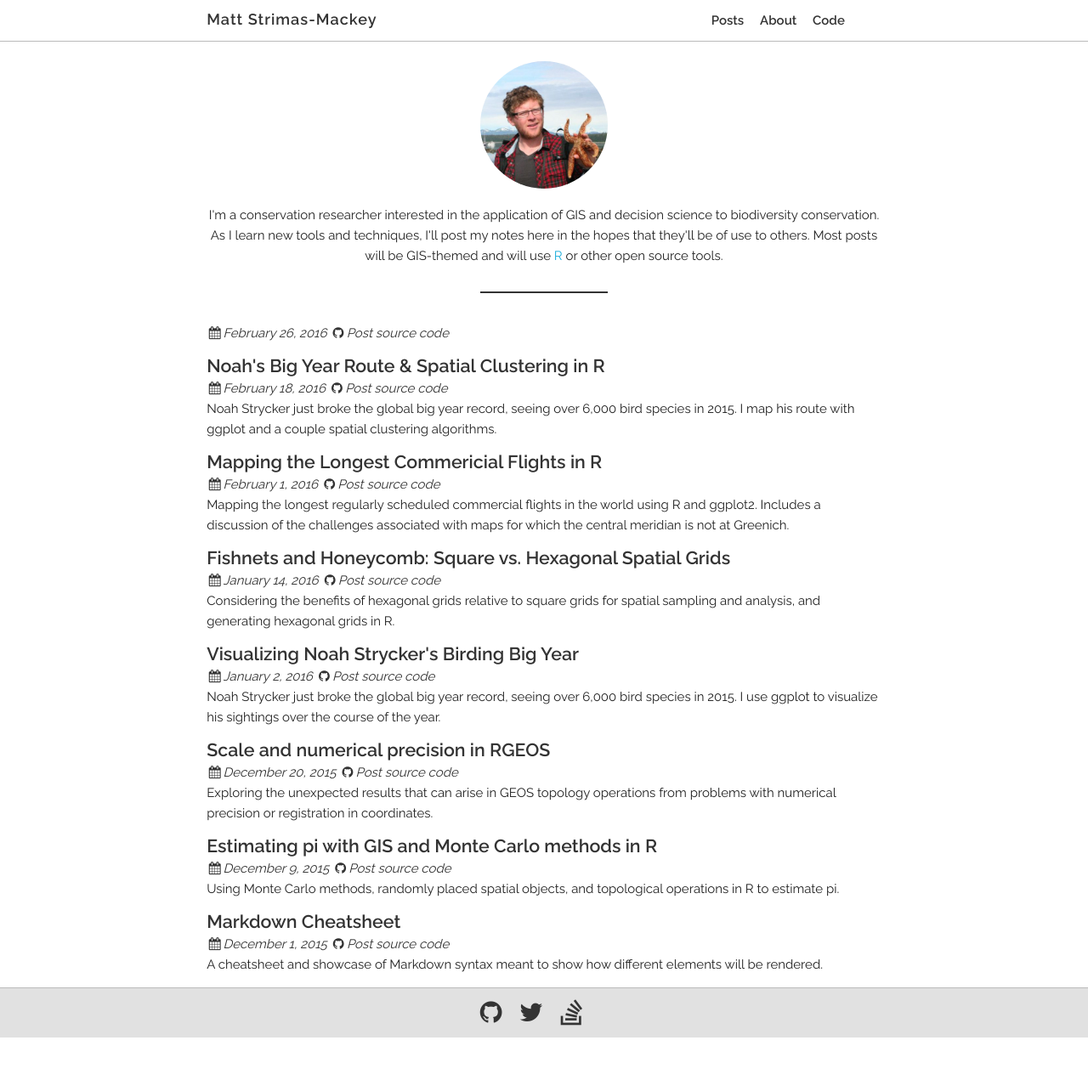
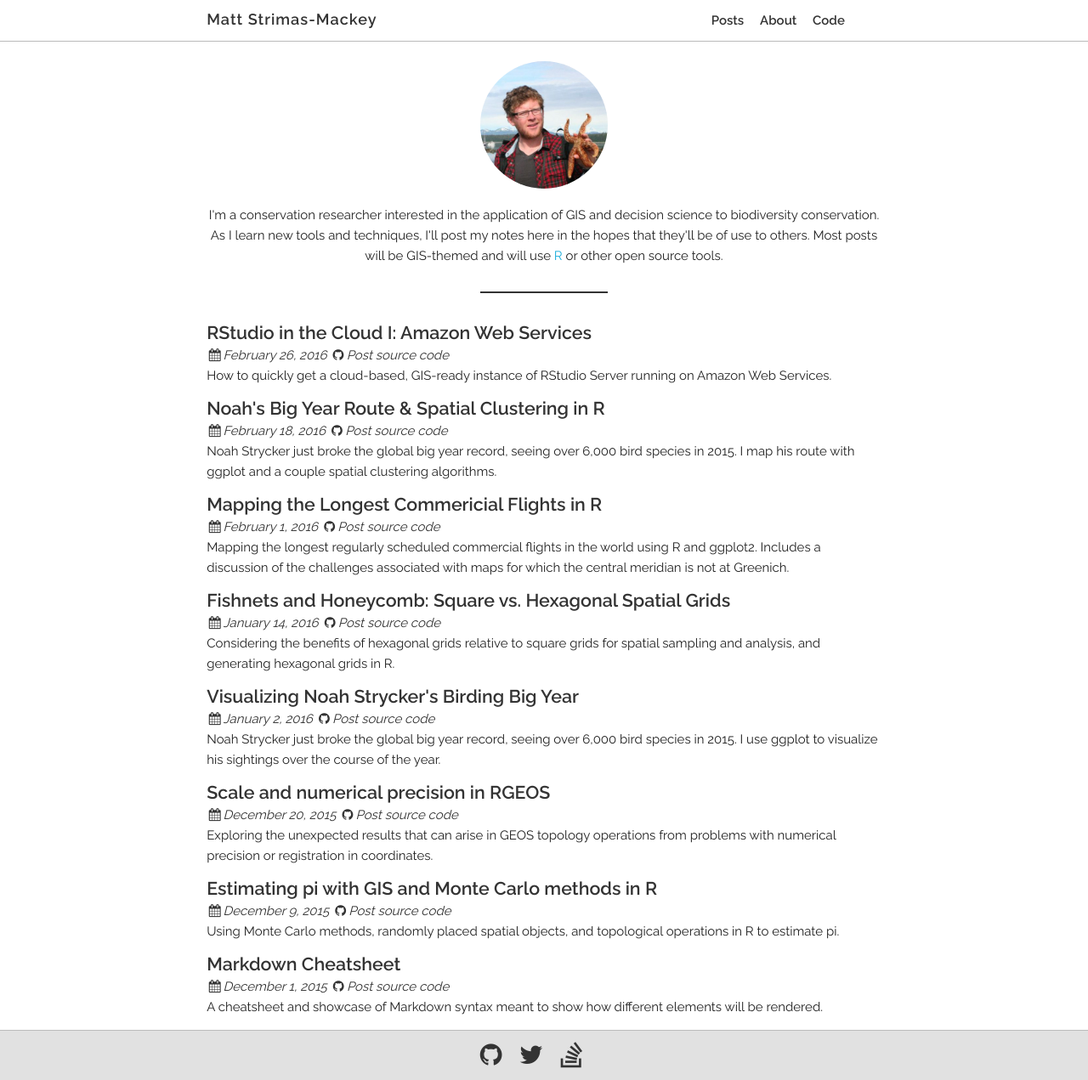
Before and after one commit to Pandinosaurus/mstrimas.github.io, a Jekyll site: the page built from index.html, in a window 1280 px wide and 1271 px high. Shown: the whole window at 85% size. Built offline with Jekyll 4.4.1, drawn with Linux system fonts in a browser that asks for light colours; nearby versions of some CDN libraries; Markdown is read by kramdown in place of the engine named in the settings.

Commit message:
rstudio cloud

```diff
--- a/_source/2016-02-26-rstudio-cloud-1.rmd
+++ b/_source/2016-02-26-rstudio-cloud-1.rmd
@@ -1,6 +1,6 @@
 ---
 layout: post
-title: RStudio in the Cloud I: Amazon Web Services
+title: "RStudio in the Cloud I: Amazon Web Services"
 published: true
 excerpt: >
   How to quickly get a cloud-based, GIS-ready instance of RStudio Server running on Amazon
```
Also changed, not shown: _posts/2016-02-26-rstudio-cloud-1.md (+1 -1 lines).
